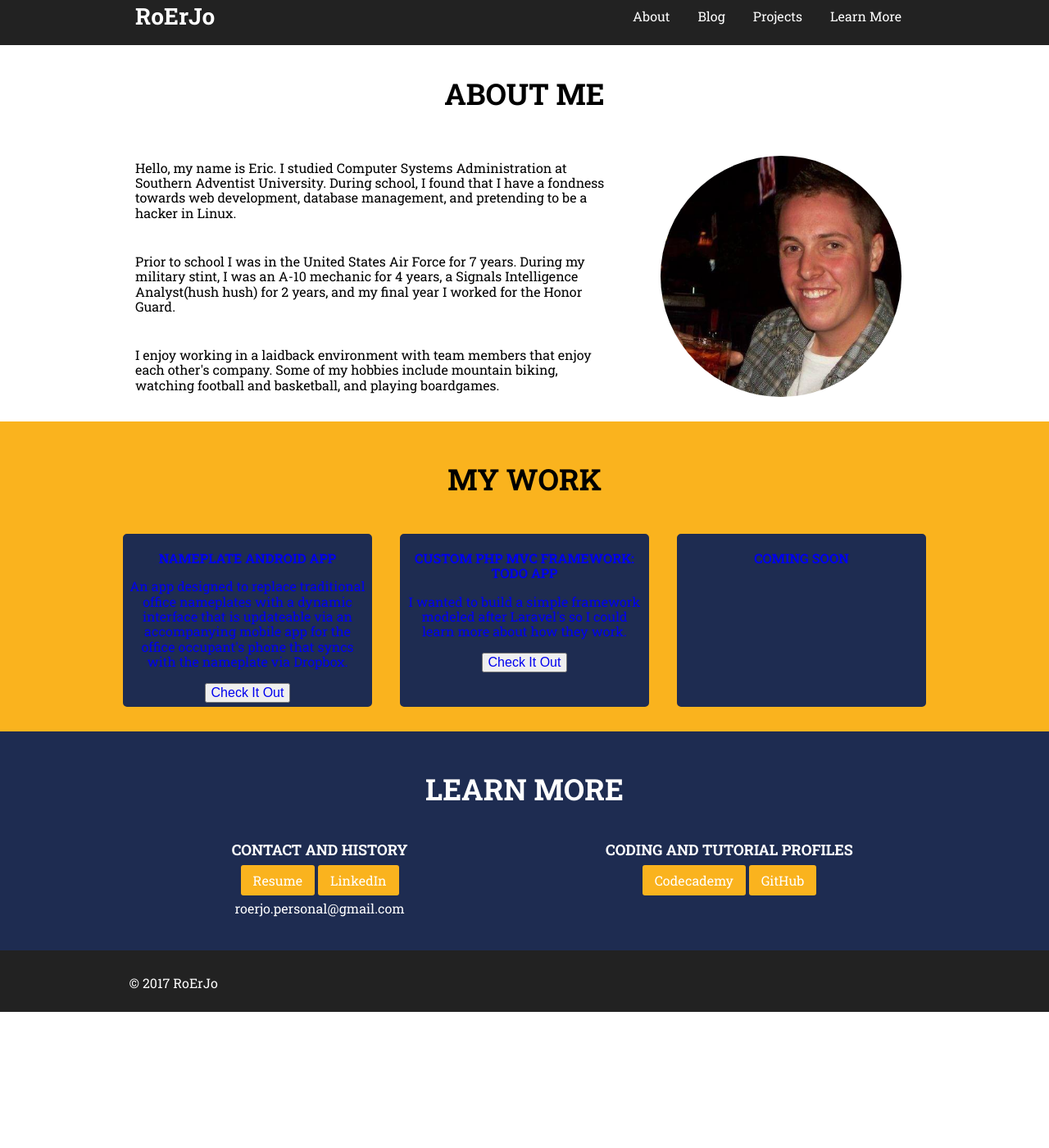
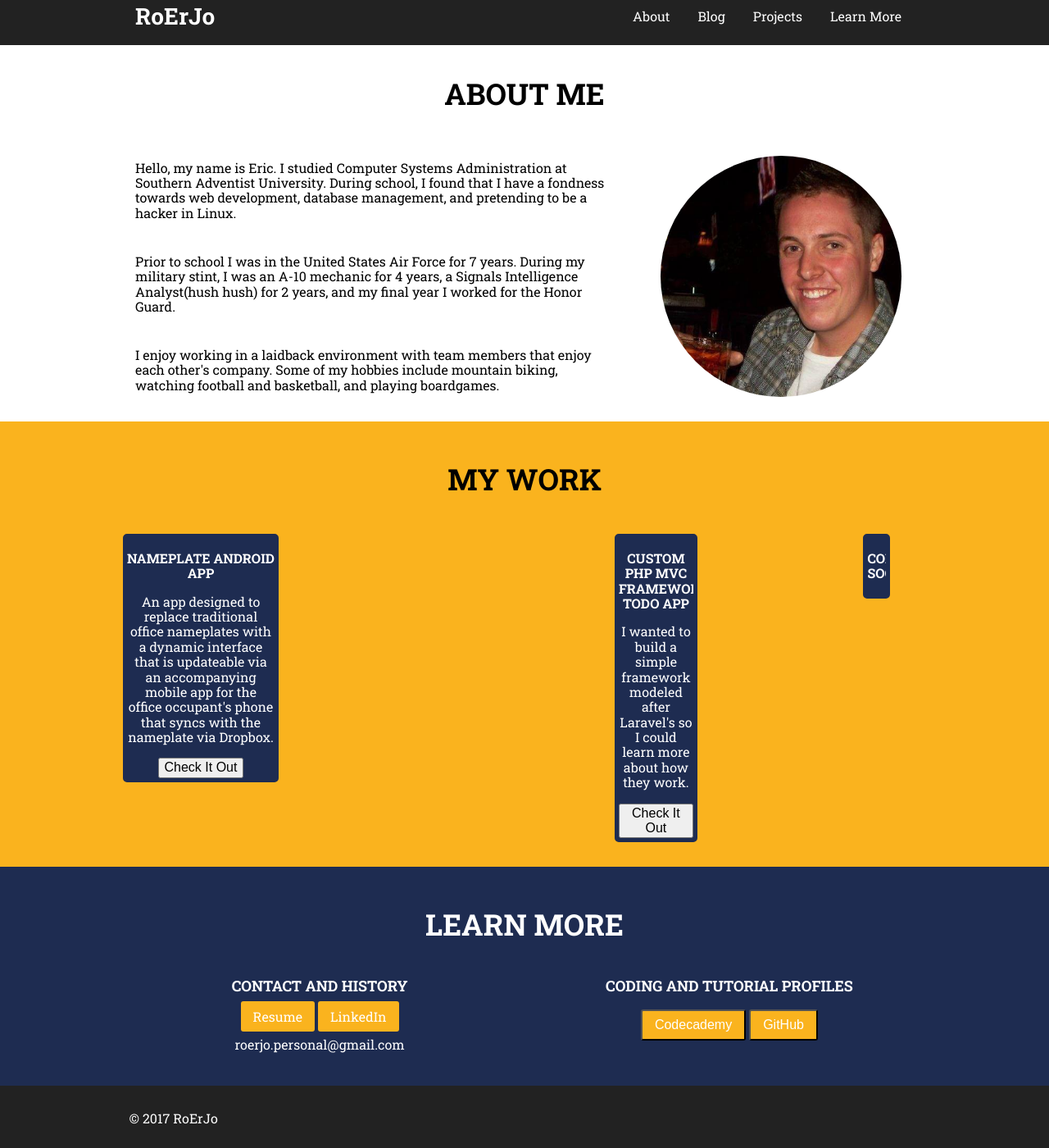
Before and after one commit to roerjo/roerjo.me, a Jekyll site: the page built from index.html, in a window 1280 px wide and 1400 px high, scrolled down 541 px. Shown: the whole window at 82% size. Built offline with Jekyll 4.4.1, drawn with Linux system fonts in a browser that asks for light colours; before the commit the page ends 1775 px from its top, so only the background shows below that.

Commit message:
button changes

```diff
--- a/css/main.css
+++ b/css/main.css
@@ -181,7 +181,7 @@ header {
     text-align: center; }
   .moreAbout h3 {
     font-size: 18px; }
-  .moreAbout a {
+  .moreAbout .btn {
     background-color: #FAB31E;
     color: #fff;
     padding: 8px 15px;
--- a/index.html
+++ b/index.html
@@ -24,8 +24,8 @@ title: RoErJo | Home
     <section class="work" id="work">
         <h2>My Work</h2>
     	<div class="container">
-    			<div class="projects">
-	    			<a href="https://github.com/roerjo/D-Sign-Tablet-App">
+	    		<a href="https://github.com/roerjo/D-Sign-Tablet-App">
+    		    	<div class="projects">
 	    			    <h3>Nameplate Android App</h3>
                         <p>
                             An app designed to replace traditional office
@@ -34,23 +34,23 @@ title: RoErJo | Home
                             phone that syncs with the nameplate via Dropbox.
                         </p>
                         <button class="btn">Check It Out</btn>
-    				</a>
-    			</div>
-    			<div class="projects">
-    				<a href="https://github.com/roerjo/custom-php-framework-todo-app">
+    		    	</div>
+    			</a>
+    			<a href="https://github.com/roerjo/custom-php-framework-todo-app">
+    			    <div class="projects">
 	    			    <h3>Custom PHP MVC Framework: Todo App</h3>
                         <p>
                             I wanted to build a simple framework modeled after
                             Laravel's so I could learn more about how they work.
                         </p>
                         <button class="btn">Check It Out</btn>
-    				</a>
-    			</div>
-    			<div class="projects">
-    				<a href="#">
+    			    </div>
+    			</a>
+    			<a href="#">
+    		    	<div class="projects">
 	    					<h3>Coming Soon</h3>
-					</a>
-    			</div>
+    		    	</div>
+				</a>
     		</div>
     	</div>
     </section>
@@ -66,8 +66,8 @@ title: RoErJo | Home
             </div>
             <div class="splitHalf">
                 <h3>Coding and Tutorial Profiles</h3>
-                <a href="https://www.codecademy.com/roerjo" class="btn" target="_blank">Codecademy</a>
-                <a href="https://github.com/roerjo" class="btn" target="_blank">GitHub</a>
+                <a href="https://www.codecademy.com/roerjo" target="_blank"><button class="btn">Codecademy</button></a>
+                <a href="https://github.com/roerjo" target="_blank"><button class="btn">GitHub</button></a>
             </div>
         </div>
     </section>
--- a/scss/main.scss
+++ b/scss/main.scss
@@ -271,7 +271,7 @@ header {
 	h3 {
 		font-size: 18px;
 	}
-	a {
+	.btn {
 		background-color: #FAB31E;
 		color: $linkTextColor;
 		padding: 8px 15px;
```
Also changed, not shown: 1 other file.
